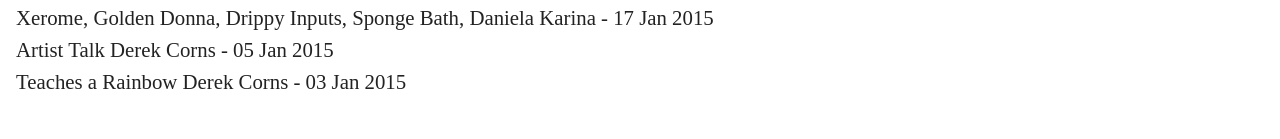
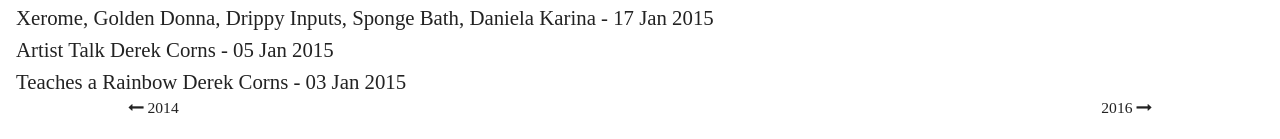
Before and after one commit to taxihelms0/s1-arch, a Jekyll site: the page built from _years/2015.md, in a window 1280 px wide and 1400 px high, scrolled down 544 px. Shown: the part 1258-1397 px from the top of the window. Built offline with Jekyll 4.4.1, drawn with Linux system fonts in a browser that asks for light colours.

Commit message:
year pages styling

```diff
--- a/_layouts/year.html
+++ b/_layouts/year.html
@@ -18,3 +18,19 @@ layout: default
       {% endfor %}
     </ul>
   </div>
+  <div class="post-footer">
+    <div class="page-navigation">
+      {% if page.previous.url %}
+      <div class="leftNav">
+        <a class="prev" href="{{page.previous.url | prepend:site.baseurl }}"><i class="fa fa-long-arrow-left"></i></a>
+        <a class="prev" href="{{page.previous.url | prepend:site.baseurl }}">{{page.previous.title | truncatewords: 5, "..."}}</a>
+      </div>
+      {% endif %}
+      {% if page.next.url %}
+      <div class="rightNav">
+        <a class="next" href="{{page.next.url | prepend:site.baseurl }}">{{page.next.title | truncatewords: 5, "..."}}</i></a>
+        <a class="next" href="{{page.next.url | prepend:site.baseurl }}"><i class="fa fa-long-arrow-right"></i></a>
+      </div>
+        {% endif %}
+    </div>
+  </div>
--- a/_sass/main.scss
+++ b/_sass/main.scss
@@ -75,7 +75,11 @@ p {
 .post-content {
   display:block;
   margin-top:5rem;
-  margin-bottom:1.8rem;
+  margin-bottom:3rem;
+}
+
+.post-date {
+  display:inline-block;
 }
 
 .post-heading {
@@ -117,23 +121,28 @@ div.post-heading li, p, h3{
   background-color:white;
   display:block;
   position: fixed;
+  text-align:center;
   left:0;
   right:0;
   margin-left:auto;
   margin-right:auto;
-  width:80%;
+  width:100%;
   bottom:0;
-  margin-bottom:1rem;
+  padding-bottom:1rem;
 }
 
 .page-navigation {
-  width:100%;
+  width:80%;
+  align-items:center;
+  margin-right:auto;
+  margin-left:auto;
   display:inline-block;
   font-size: 0.75em;
   padding-bottom:0.25rem;
 }
 .page-navigation .leftNav {
   // display:inline-block;
+  text-align:left;
   float:left;
   width:50%;
 }
--- a/_sass/responsive.scss
+++ b/_sass/responsive.scss
@@ -13,8 +13,4 @@
     width:100%;
   }
 
-  .post-date {
-    display:block;
-  }
-
 }
```
